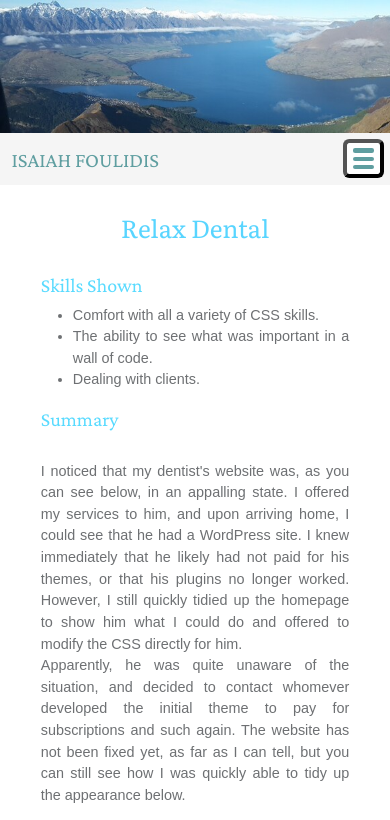
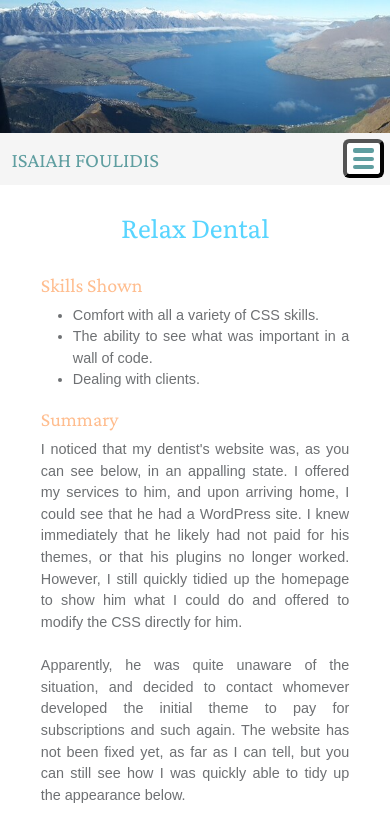
Before and after one commit to ifoulidis/Portfolio-Website, a Next.js app: page /websites/relax_dental in a window 390 px wide. Shown: the top 820 px of the page. Built offline with nearby package versions, Linux system fonts and the light colour scheme.

Commit message:
mobile style change

```diff
--- a/pages/websites/relax_dental.js
+++ b/pages/websites/relax_dental.js
@@ -12,9 +12,9 @@ export default function RelaxDental() {
       <div className="container">
         <div>
           <div id="content">
-            <a href="#" className="inTextLinks">
-              <h2 id="projectTitle">Relax Dental</h2>
-            </a>
+            <h2 id="projectTitle" className="noLinkTitle">
+              Relax Dental
+            </h2>
             <br />
             <h5>Skills Shown</h5>
             <ul>
@@ -24,13 +24,14 @@ export default function RelaxDental() {
             </ul>
             <h5>Summary</h5>
             <p>
-              <br />I noticed that my dentist&apos;s website was, as you can see
+              I noticed that my dentist&apos;s website was, as you can see
               below, in an appalling state. I offered my services to him, and
               upon arriving home, I could see that he had a WordPress site. I
               knew immediately that he likely had not paid for his themes, or
               that his plugins no longer worked. However, I still quickly tidied
               up the homepage to show him what I could do and offered to modify
               the CSS directly for him. <br />
+              <br />
               Apparently, he was quite unaware of the situation, and decided to
               contact whomever developed the initial theme to pay for
               subscriptions and such again. The website has not been fixed yet,
--- a/styles/globals.css
+++ b/styles/globals.css
@@ -98,9 +98,6 @@ nav {
   text-decoration: none;
   color: rgb(60, 225, 225);
   text-shadow: -4px 4px 8px rgb(78, 78, 79);
-}
-
-#banner-text {
 }
 
 /* The container <div> - needed to position the desktop menu items */
@@ -219,6 +216,10 @@ li {
     color: rgb(0, 191, 255);
   }
 
+  h5 {
+    color: rgb(255, 154, 82);
+  }
+
   .dropdown,
   .menuDivs {
     display: none;
```
